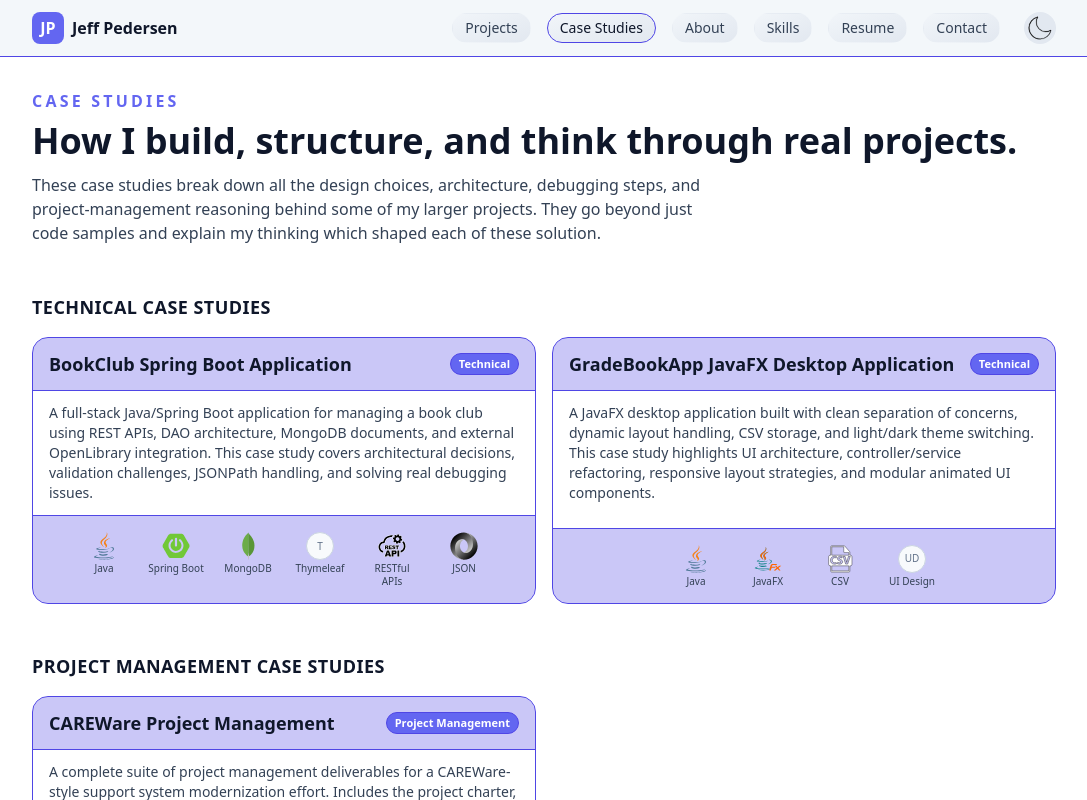
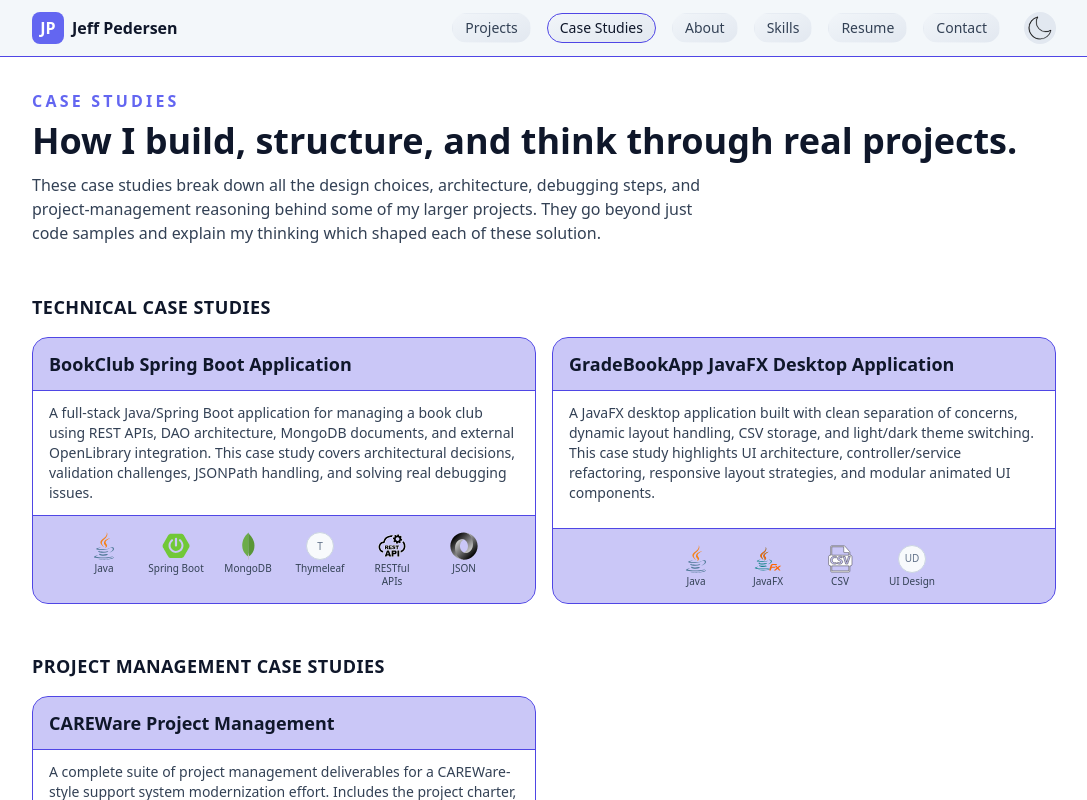
Before and after one commit to J-Pedersen/dev-portfolio, a React (Vite) app: page /case-studies in a window 1280 px wide. Shown: the top 800 px of the page, without its empty margins (96-1183 px from the left). Built offline with nearby package versions, Linux system fonts and the light colour scheme; the HTML template or start-up script is replaced by a standard one.

Commit message:
updated centered title text

```diff
--- a/src/pages/CaseStudies.jsx
+++ b/src/pages/CaseStudies.jsx
@@ -50,17 +50,6 @@ const CaseStudies = () => {
                       >
                         {caseStudy.title}
                       </h3>
-
-                      <span
-                        className="
-                          text-[11px] px-2 py-0.5 rounded-full
-                          border border-brand-soft bg-brand
-                          dark:border-brand-soft dark:bg-brand text-white
-                          font-semibold text-center
-                        "
-                      >
-                        {caseStudy.categoryLabel || "Technical"}
-                      </span>
                     </div>
                   </CardHeader>
 
@@ -110,17 +99,6 @@ const CaseStudies = () => {
                       >
                         {caseStudy.title}
                       </h3>
-
-                      <span
-                        className="
-                          text-[11px] px-2 py-0.5 rounded-full
-                          border border-brand-soft bg-brand
-                          dark:border-brand-soft dark:bg-brand text-white
-                          font-semibold text-center
-                        "
-                      >
-                        {caseStudy.categoryLabel || "PM / Analysis"}
-                      </span>
                     </div>
                   </CardHeader>
 
```
